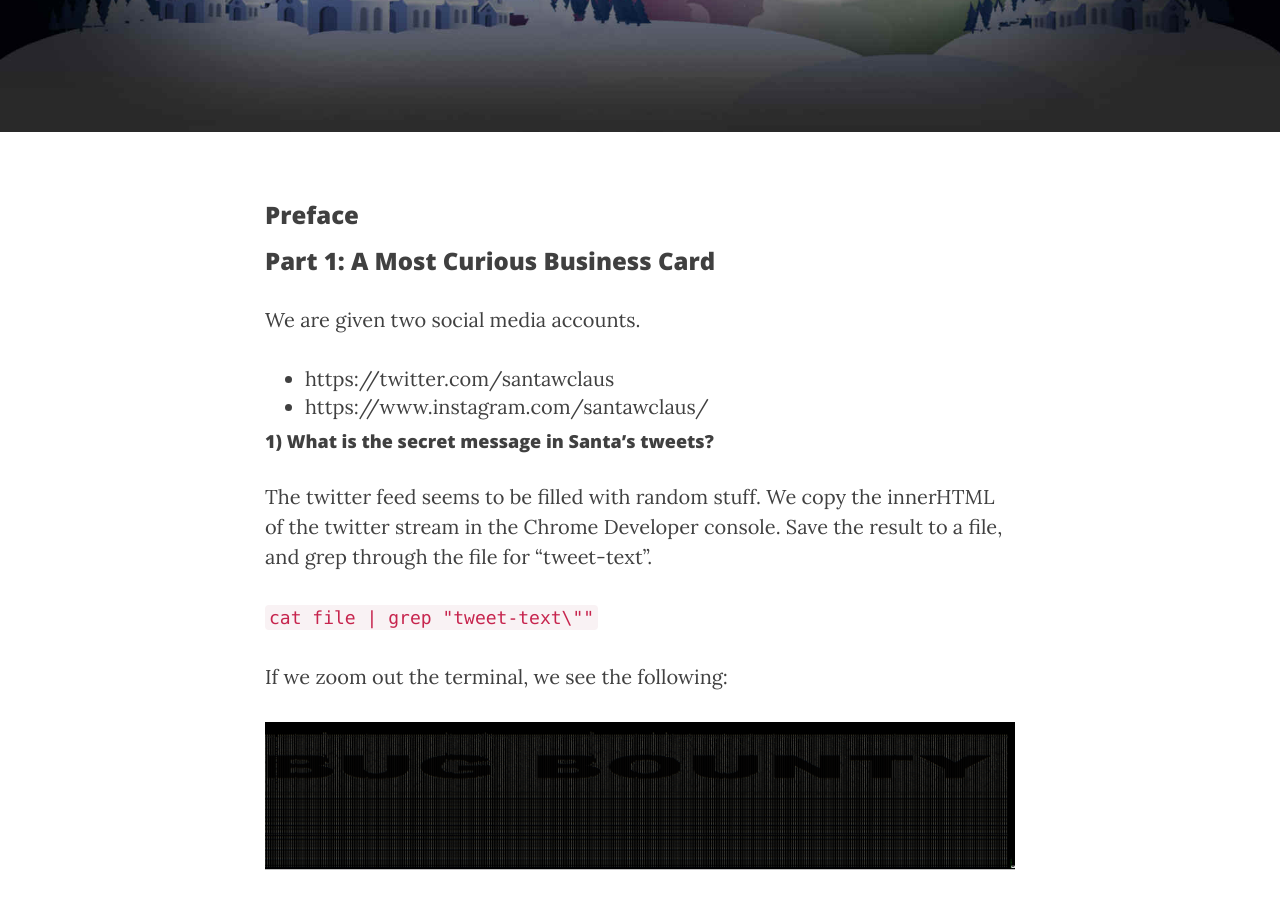
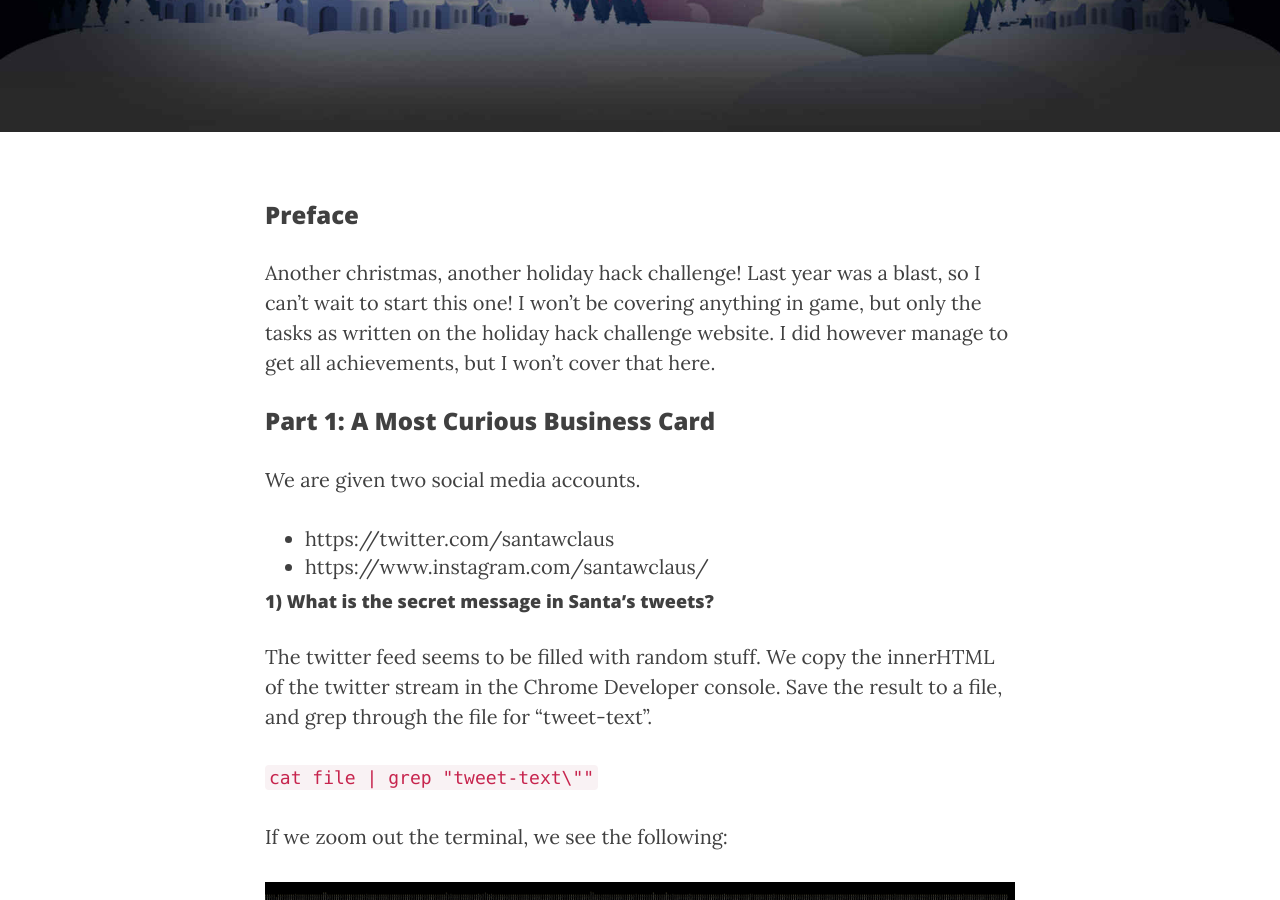
Before and after one commit to MartinIngesen/martiningesen.github.io, a Jekyll site: the page built from _writeups/2017-01-04-holiday-hack-challenge-2016-writeup.md, in a window 1280 px wide and 900 px high, scrolled down 404 px. Built offline with Jekyll 4.4.1, drawn with Linux system fonts in a browser that asks for light colours; nearby versions of some CDN libraries.

Commit message:
added preface to writeup

```diff
--- a/_writeups/2017-01-04-holiday-hack-challenge-2016-writeup.md
+++ b/_writeups/2017-01-04-holiday-hack-challenge-2016-writeup.md
@@ -10,6 +10,7 @@ permalink:  "writeups/holiday-hack-challenge-2016-writeup/"
 
 ### Preface
 
+Another christmas, another holiday hack challenge! Last year was a blast, so I can't wait to start this one! I won't be covering anything in game, but only the tasks as written on the holiday hack challenge website. I did however manage to get all achievements, but I won't cover that here.
 
 ### Part 1: A Most Curious Business Card
 
```
